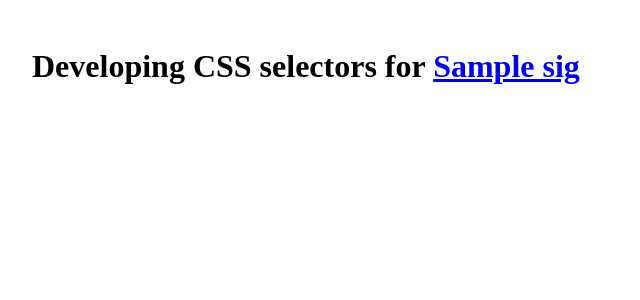
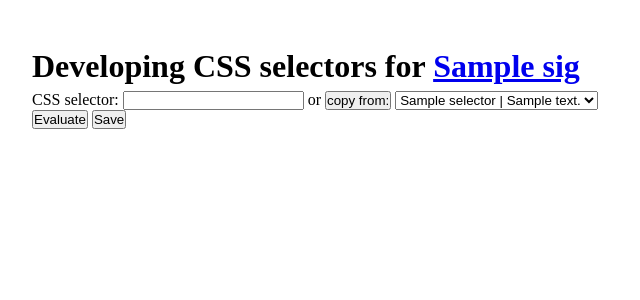
Before and after one commit to schwa-lab/sharingnews, a Django app: template likeable/templates/extractors.html in a window 1280 px wide. Shown: the top 300 px of the page, without its empty margins (0-640 px from the left). Run offline with Django 3.2, Linux system fonts and the light colour scheme; the template is opened without the code that fills it: most values are stand-ins (such as "Sample title", 1, 10 or a date in 2020).

Commit message:
Sketching extractors page

```diff
--- a/likeable/templates/extractors.html
+++ b/likeable/templates/extractors.html
@@ -2,4 +2,15 @@
 {% block content %}
 <h1>Developing CSS selectors for <a href="{% url 'collection' sig=params.sig %} ">{{ params.sig }}</a></h1>
 
+<!-- for now we'll pretend we're only dealing with one field -->
+<div class=".selentry">
+<label>CSS selector: <input name="selector" value=""></label>
+or <input type="button" name="selcopy" value="copy from:">
+<select name="altsources">{% for altsource in field.altsources %}<option value="{{altsource.selector}}">{{altsource.selector}} | {{altsource.desc}}</option>{% endfor %}</select>
+
+<br />
+<input type="button" name="seltest" value="Evaluate">
+<input type="button" name="selsave" value="Save">
+</div>
+
 {% endblock %}
```
